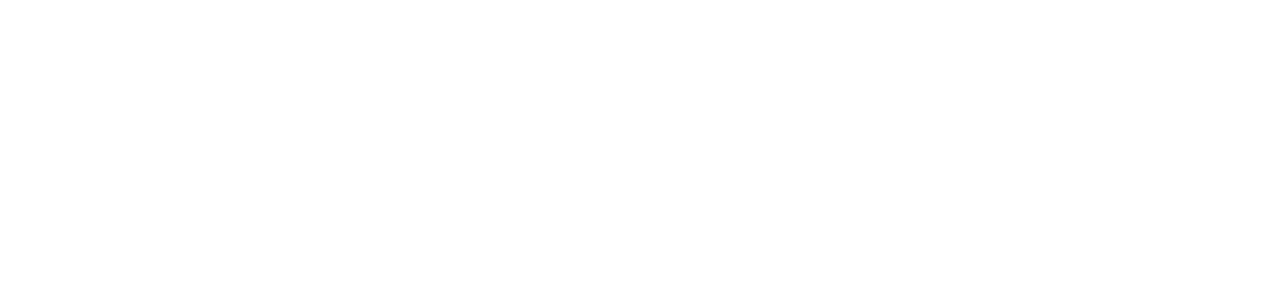
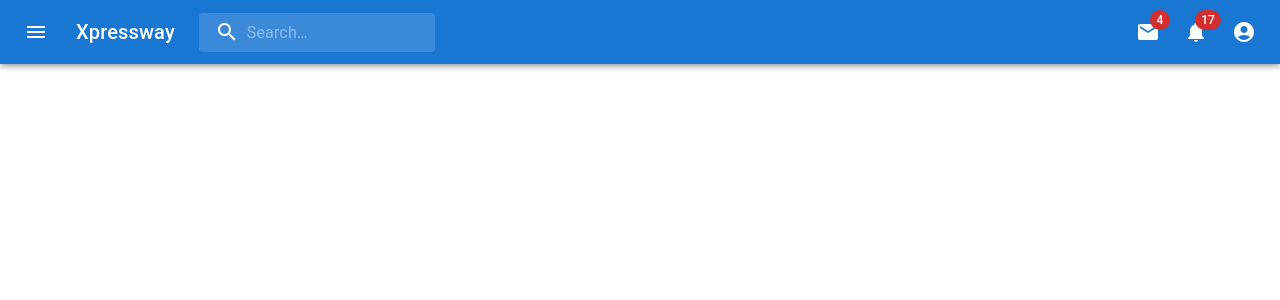
Before and after one commit to Pradeep-2564/MUI, a React (Create React App) app in the folder mui-practice/: page / in a window 1280 px wide. Shown: the top 300 px of the page. Built offline with nearby package versions, Linux system fonts and the light colour scheme.

Commit message:
Adding navigation bar

```diff
--- /dev/null
+++ b/mui-practice/src/Components/Nav/NavBar.jsx
@@ -0,0 +1,245 @@
+import * as React from "react";
+import { styled, alpha } from "@mui/material/styles";
+import AppBar from "@mui/material/AppBar";
+import Box from "@mui/material/Box";
+import Toolbar from "@mui/material/Toolbar";
+import IconButton from "@mui/material/IconButton";
+import Typography from "@mui/material/Typography";
+import InputBase from "@mui/material/InputBase";
+import Badge from "@mui/material/Badge";
+import MenuItem from "@mui/material/MenuItem";
+import Menu from "@mui/material/Menu";
+import MenuIcon from "@mui/icons-material/Menu";
+import SearchIcon from "@mui/icons-material/Search";
+import AccountCircle from "@mui/icons-material/AccountCircle";
+import MailIcon from "@mui/icons-material/Mail";
+import NotificationsIcon from "@mui/icons-material/Notifications";
+import MoreIcon from "@mui/icons-material/MoreVert";
+import { Tooltip } from "@mui/material";
+
+const Search = styled("div")(({ theme }) => ({
+  position: "relative",
+  borderRadius: theme.shape.borderRadius,
+  backgroundColor: alpha(theme.palette.common.white, 0.15),
+  "&:hover": {
+    backgroundColor: alpha(theme.palette.common.white, 0.25),
+  },
+  marginRight: theme.spacing(2),
+  marginLeft: 0,
+  width: "100%",
+  [theme.breakpoints.up("sm")]: {
+    marginLeft: theme.spacing(3),
+    width: "auto",
+  },
+}));
+
+const SearchIconWrapper = styled("div")(({ theme }) => ({
+  padding: theme.spacing(0, 2),
+  height: "100%",
+  position: "absolute",
+  pointerEvents: "none",
+  display: "flex",
+  alignItems: "center",
+  justifyContent: "center",
+}));
+
+const StyledInputBase = styled(InputBase)(({ theme }) => ({
+  color: "inherit",
+  "& .MuiInputBase-input": {
+    padding: theme.spacing(1, 1, 1, 0),
+    paddingLeft: `calc(1em + ${theme.spacing(4)})`,
+    transition: theme.transitions.create("width"),
+    width: "100%",
+    [theme.breakpoints.up("md")]: {
+      width: "20ch",
+    },
+  },
+}));
+
+function NavBar() {
+  const [anchorEl, setAnchorEl] = React.useState(null);
+  const [mobileMoreAnchorEl, setMobileMoreAnchorEl] = React.useState(null);
+
+  const isMenuOpen = Boolean(anchorEl);
+  const isMobileMenuOpen = Boolean(mobileMoreAnchorEl);
+
+  const handleProfileMenuOpen = (event) => {
+    setAnchorEl(event.currentTarget);
+  };
+
+  const handleMobileMenuClose = () => {
+    setMobileMoreAnchorEl(null);
+  };
+
+  const handleMenuClose = () => {
+    setAnchorEl(null);
+    handleMobileMenuClose();
+  };
+
+  const handleMobileMenuOpen = (event) => {
+    setMobileMoreAnchorEl(event.currentTarget);
+  };
+
+  const menuId = "primary-search-account-menu";
+  const renderMenu = (
+    <Menu
+      anchorEl={anchorEl}
+      anchorOrigin={{
+        vertical: "top",
+        horizontal: "right",
+      }}
+      id={menuId}
+      keepMounted
+      transformOrigin={{
+        vertical: "top",
+        horizontal: "right",
+      }}
+      open={isMenuOpen}
+      onClose={handleMenuClose}
+    >
+      <MenuItem onClick={handleMenuClose}>Profile</MenuItem>
+      <MenuItem onClick={handleMenuClose}>Logout</MenuItem>
+    </Menu>
+  );
+
+  const mobileMenuId = "primary-search-account-menu-mobile";
+  const renderMobileMenu = (
+    <Menu
+      anchorEl={mobileMoreAnchorEl}
+      anchorOrigin={{
+        vertical: "top",
+        horizontal: "right",
+      }}
+      id={mobileMenuId}
+      keepMounted
+      transformOrigin={{
+        vertical: "top",
+        horizontal: "right",
+      }}
+      open={isMobileMenuOpen}
+      onClose={handleMobileMenuClose}
+    >
+      <MenuItem>
+        <IconButton size="large" aria-label="show 4 new mails" color="inherit">
+          <Badge badgeContent={4} color="error">
+            <MailIcon />
+          </Badge>
+        </IconButton>
+        <p>Messages</p>
+      </MenuItem>
+      <MenuItem>
+        <IconButton
+          size="large"
+          aria-label="show 17 new notifications"
+          color="inherit"
+        >
+          <Badge badgeContent={17} color="error">
+            <NotificationsIcon />
+          </Badge>
+        </IconButton>
+        <p>Notifications</p>
+      </MenuItem>
+      <MenuItem onClick={handleProfileMenuOpen}>
+        <IconButton
+          size="large"
+          aria-label="account of current user"
+          aria-controls="primary-search-account-menu"
+          aria-haspopup="true"
+          color="inherit"
+        >
+          <AccountCircle />
+        </IconButton>
+        <p>Profile</p>
+      </MenuItem>
+    </Menu>
+  );
+
+  return (
+    <Box sx={{ flexGrow: 1 }}>
+      <AppBar position="static">
+        <Toolbar>
+          <IconButton
+            size="large"
+            edge="start"
+            color="inherit"
+            aria-label="open drawer"
+            sx={{ mr: 2 }}
+          >
+            <Tooltip title="Menu">
+            <MenuIcon />
+            </Tooltip>
+          </IconButton>
+          <Typography
+            variant="h6"
+            noWrap
+            component="div"
+            sx={{ display: { xs: "none", sm: "block" } }}
+          >
+            Xpressway
+          </Typography>
+          <Search>
+            <SearchIconWrapper>
+              <SearchIcon />
+            </SearchIconWrapper>
+            <StyledInputBase
+              placeholder="Search…"
+              inputProps={{ "aria-label": "search" }}
+            />
+          </Search>
+          <Box sx={{ flexGrow: 1 }} />
+          <Box sx={{ display: { xs: "none", md: "flex" } }}>
+            <IconButton
+              size="large"
+              aria-label="show 4 new mails"
+              color="inherit"
+            >
+              <Badge badgeContent={4} color="error">
+              <Tooltip title="Inbox">
+               <MailIcon />
+              </Tooltip>
+              </Badge>
+            </IconButton>
+            <IconButton
+              size="large"
+              aria-label="show 17 new notifications"
+              color="inherit"
+            >
+              <Badge badgeContent={17} color="error">
+              <Tooltip title="NotificationsIcon">
+              <NotificationsIcon />
+              </Tooltip>
+              </Badge>
+            </IconButton>
+            <IconButton
+              size="large"
+              edge="end"
+              aria-label="account of current user"
+              aria-controls={menuId}
+              aria-haspopup="true"
+              onClick={handleProfileMenuOpen}
+              color="inherit"
+            >
+              <AccountCircle />
+            </IconButton>
+          </Box>
+          <Box sx={{ display: { xs: "flex", md: "none" } }}>
+            <IconButton
+              size="large"
+              aria-label="show more"
+              aria-controls={mobileMenuId}
+              aria-haspopup="true"
+              onClick={handleMobileMenuOpen}
+              color="inherit"
+            >
+              <Tooltip title= "more">
+                <MoreIcon />
+              </Tooltip>
+            </IconButton>
+          </Box>
+        </Toolbar>
+      </AppBar>
+      {renderMobileMenu}
+      {renderMenu}
+    </Box>
+  );
+}export default NavBar
--- a/mui-practice/src/Components/Pages/LandingPages.jsx
+++ b/mui-practice/src/Components/Pages/LandingPages.jsx
@@ -1,10 +1,12 @@
 import React from 'react'
+import NavBar from '../Nav/NavBar'
+import { Box } from '@mui/material'
 
 const LandingPages = () => {
   return (
-    <div>
-
-    </div>
+    <Box>
+      <NavBar/>
+    </Box>
   )
 }
 
```
